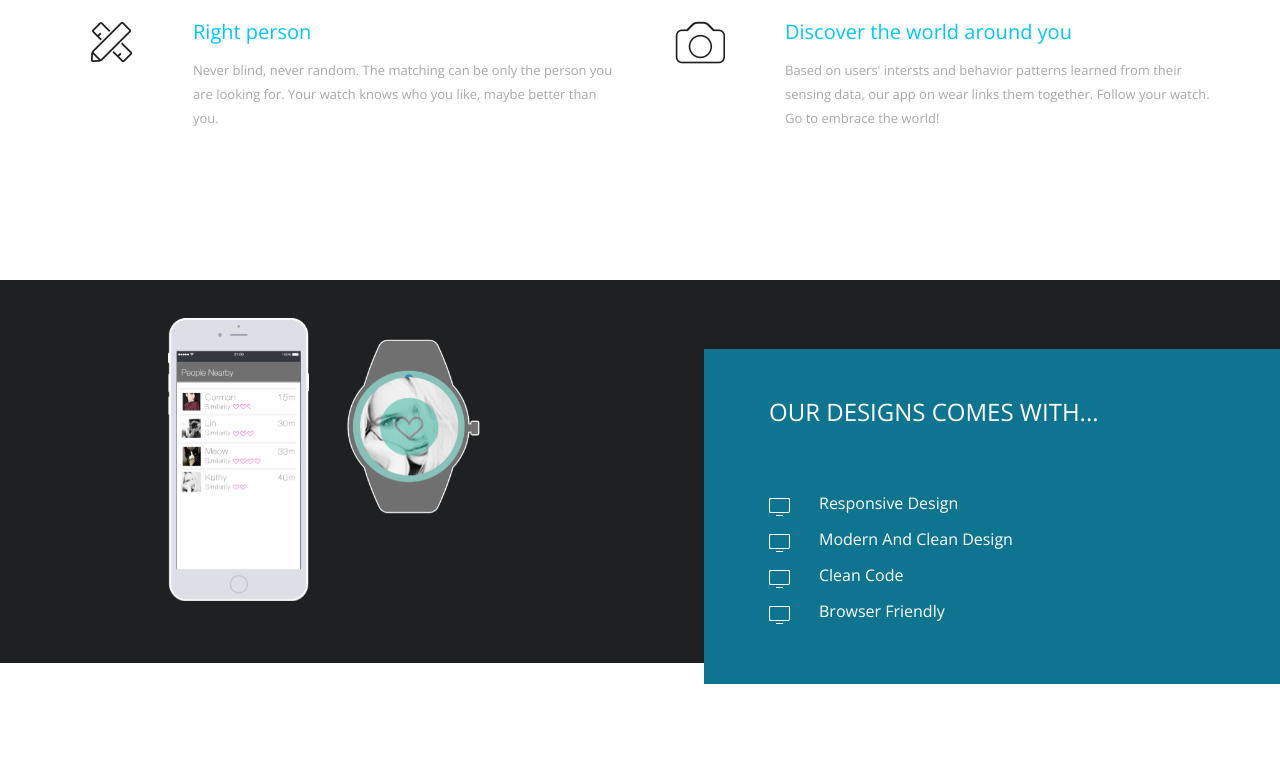
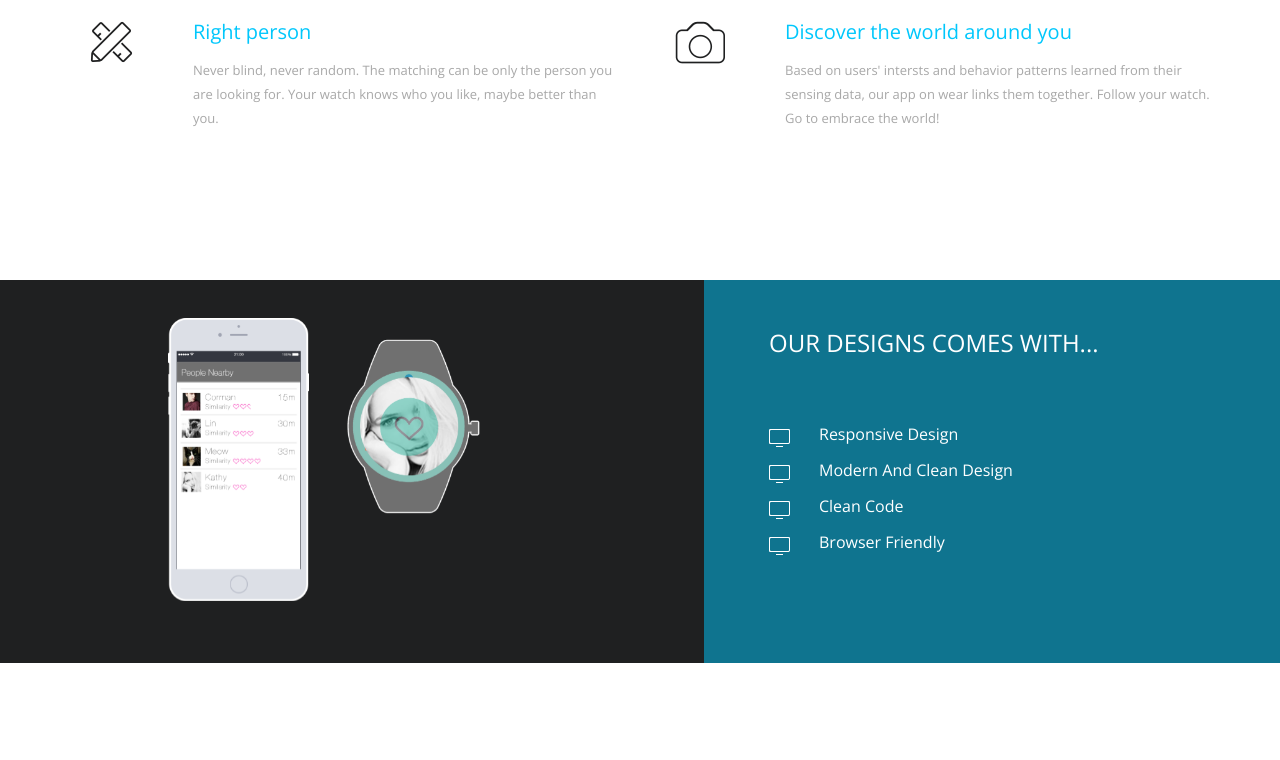
Before and after one commit to ericlongxuan/intersection-web, a plain HTML site: page index.html in a window 1280 px wide. Shown: the part 1209-1969 px from the top of the page. Drawn offline with nearby package versions, Linux system fonts and the light colour scheme.

Commit message:
update css
update css

```diff
--- a/css/main.css
+++ b/css/main.css
@@ -406,11 +406,11 @@ width: 11px;
 .service-features {
   background-color: #0f748f;
   color: #fff;
-  height: 335px;
+  height: 383px;
   padding: 50px 0 50px 65px;
   position: absolute;
   right: 0;
-  top: 18%;
+  top: 0;
   width: 45%;
 }
 
```
